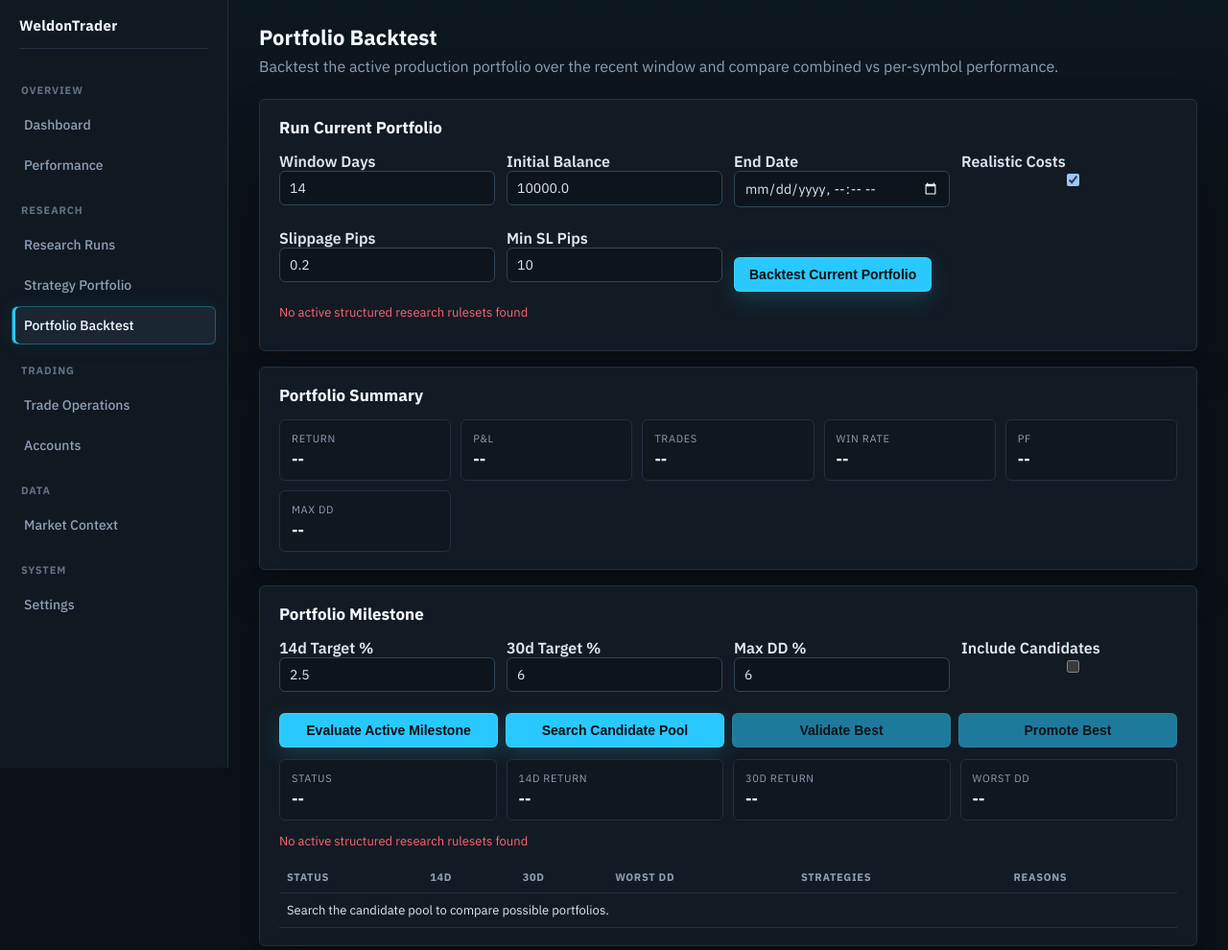
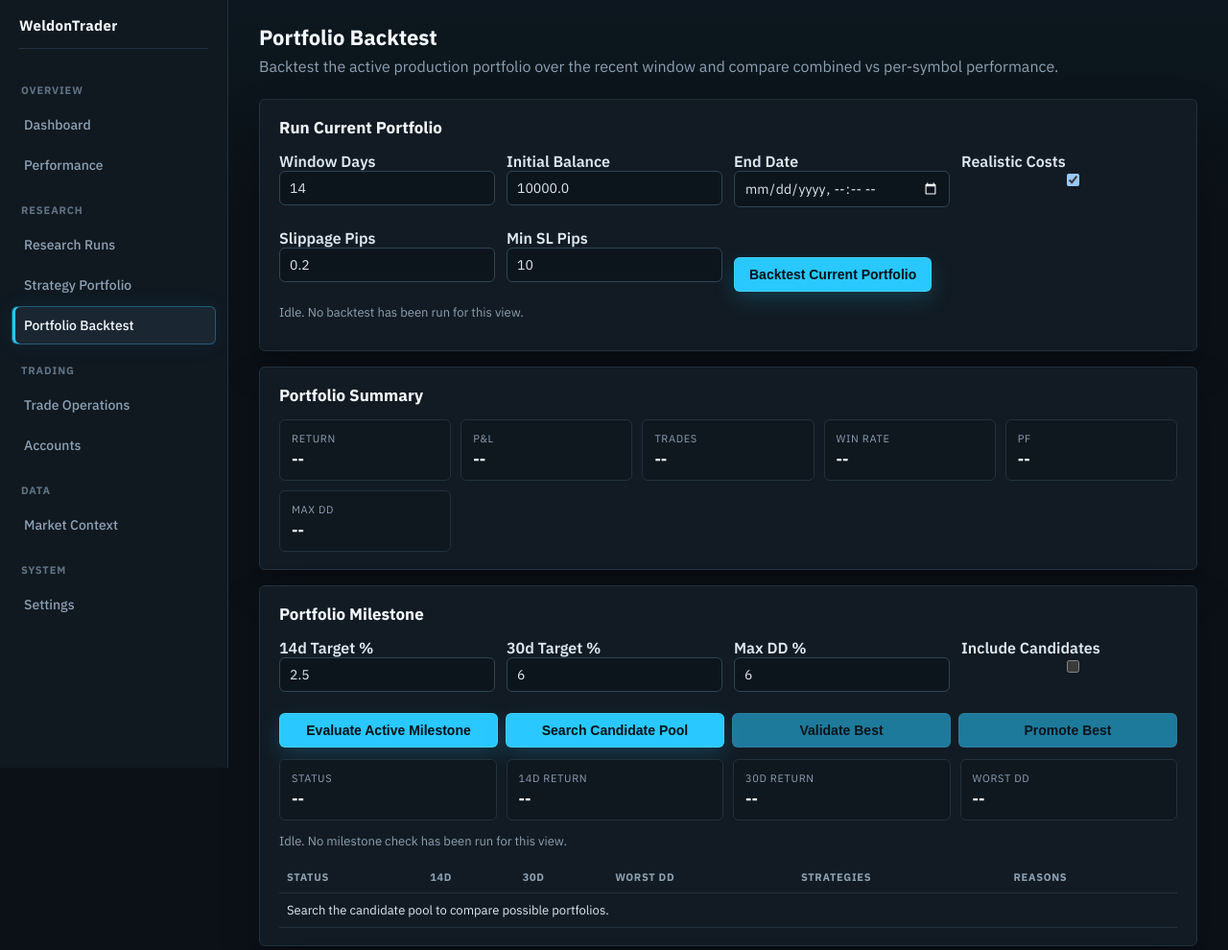
Before and after one commit to ColdBomb1/WeldonTradeNeo, a FastAPI app: page /portfolio-backtest in a window 1280 px wide. Shown: the top 990 px of the page at 96% size. Run offline with FastAPI, Linux system fonts and the light colour scheme; data that the repository does not hold is empty; some libraries are stand-ins or nearby versions.

Commit message:
Stop portfolio backtest auto-run on page load

```diff
--- a/templates/portfolio_backtest.html
+++ b/templates/portfolio_backtest.html
@@ -26,7 +26,7 @@
         <button type="button" id="run-btn">Backtest Current Portfolio</button>
       </div>
     </div>
-    <p class="small" id="status-msg"></p>
+    <p class="small" id="status-msg">Idle. No backtest has been run for this view.</p>
   </section>
 
   <section class="card">
@@ -61,7 +61,7 @@
       <div class="status-item"><span class="status-label">30d Return</span><span class="status-value">--</span></div>
       <div class="status-item"><span class="status-label">Worst DD</span><span class="status-value">--</span></div>
     </div>
-    <p class="small" id="milestone-msg"></p>
+    <p class="small" id="milestone-msg">Idle. No milestone check has been run for this view.</p>
     <table class="table" id="candidate-search-table">
       <thead>
         <tr>
@@ -506,7 +506,5 @@
   document.getElementById('search-btn').addEventListener('click', searchCandidates);
   document.getElementById('validate-best-btn').addEventListener('click', validateBestPortfolio);
   document.getElementById('promote-best-btn').addEventListener('click', promoteBestPortfolio);
-  runBacktest();
-  runMilestone();
 </script>
 {% endblock %}
```
